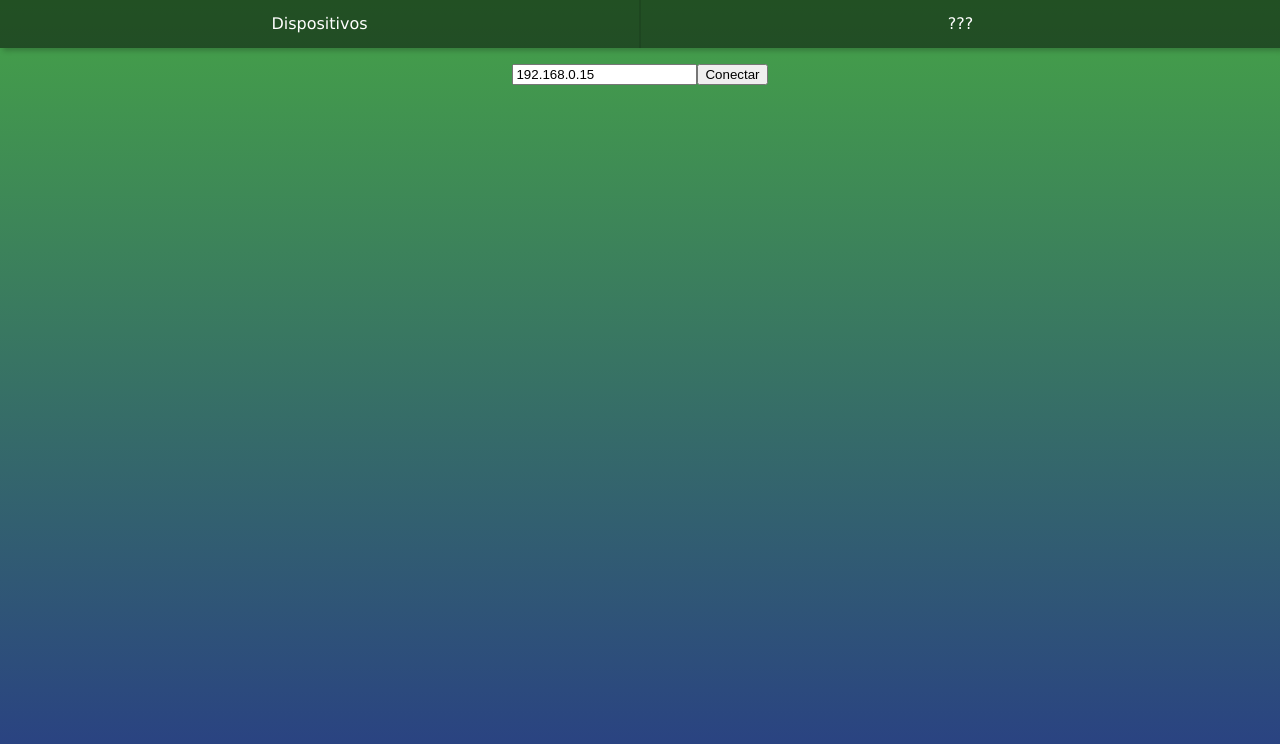
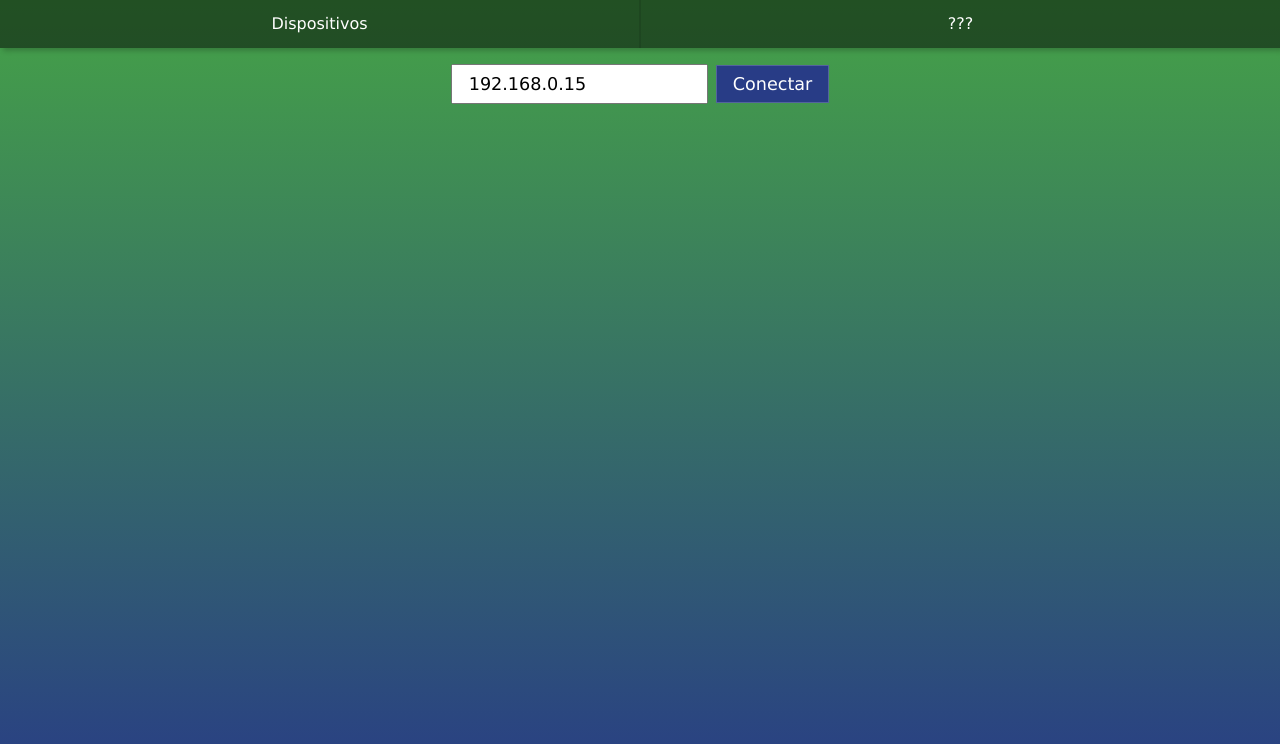
Before and after one commit to alavado/metawear-kine-electron, a React (Create React App) app: page /dispositivos in a window 1280 px wide. Shown: the top 744 px of the page. Built offline with nearby package versions, Linux system fonts and the light colour scheme.

Commit message:
mejoras graficas

```diff
--- a/src/components/App/App.css
+++ b/src/components/App/App.css
@@ -1,5 +1,6 @@
 * {
   box-sizing: border-box;
+  user-select: none;
 }
 
 a {
--- a/src/components/Conexion/Conexion.css
+++ b/src/components/Conexion/Conexion.css
@@ -10,7 +10,7 @@
   display: flex;
   flex-direction: column;
   align-items: center;
-  width: 400px;
+  width: 390px;
   height: 200px;
   border-radius: 16px;
   justify-self: center;
@@ -24,3 +24,30 @@
 .contenedor-dispositivo .mac {
   text-transform: uppercase;
 }
+
+#formulario-conexion input {
+  margin-right: 8px;
+  font-family: Verdana, Geneva, Tahoma, sans-serif;
+  padding: 8px 16px;
+  font-size: 1.1em;
+}
+
+#formulario-conexion button {
+  font-family: Verdana, Geneva, Tahoma, sans-serif;
+  color: white;
+  border: 1px solid rgba(255, 255, 255, 0.2);
+  cursor: pointer;
+  padding: 8px 16px;
+  font-size: 1.1em;
+  transition: box-shadow .2s ease-in-out;
+  background: #283c86;
+}
+
+#formulario-conexion button:hover {
+  box-shadow: 0 5px 5px rgba(0, 0, 0, 0.2);
+  background: #304281;
+}
+
+.cuaternion {
+  font-size: .8em;
+}
--- a/src/components/Conexion/Conexion.js
+++ b/src/components/Conexion/Conexion.js
@@ -17,7 +17,7 @@ const Conexion = ({conectar}) => {
           <input type="text" value={ipRaspberry} onChange={e => setIpRaspberry(e.target.value)} />
           <button onClick={() => conectar(ipRaspberry)}>Conectar</button>
         </div> :
-        <h1>Dispositivos</h1>
+        <h1>Conexión establecida</h1>
       }
       <div id="contenedor-dispositivos">
         {macs.length > 0 &&
--- a/src/index.css
+++ b/src/index.css
@@ -46,3 +46,6 @@ table {
 	border-collapse: collapse;
 	border-spacing: 0;
 }
+textarea:focus, input:focus, button:focus {
+	outline: none;
+}
```
